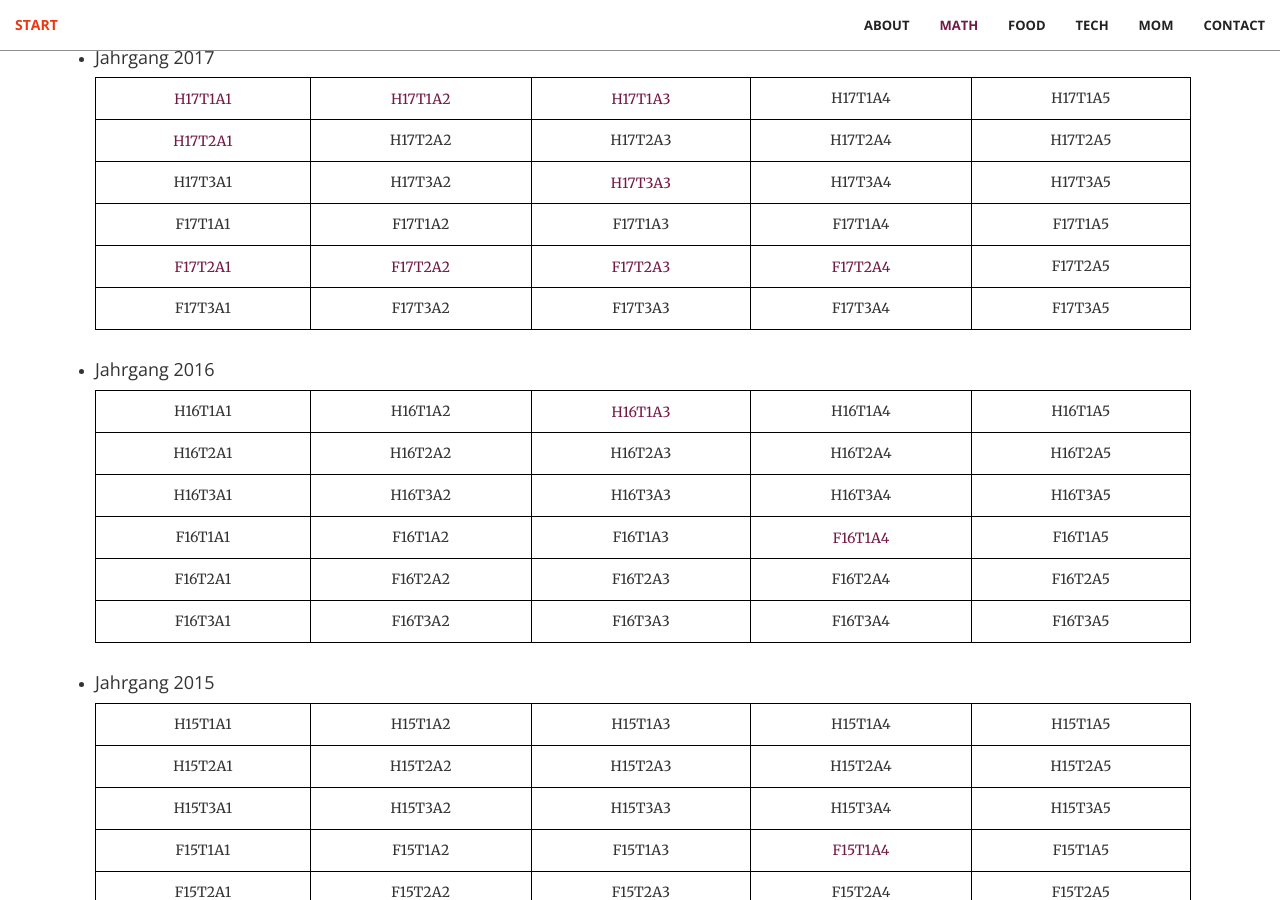
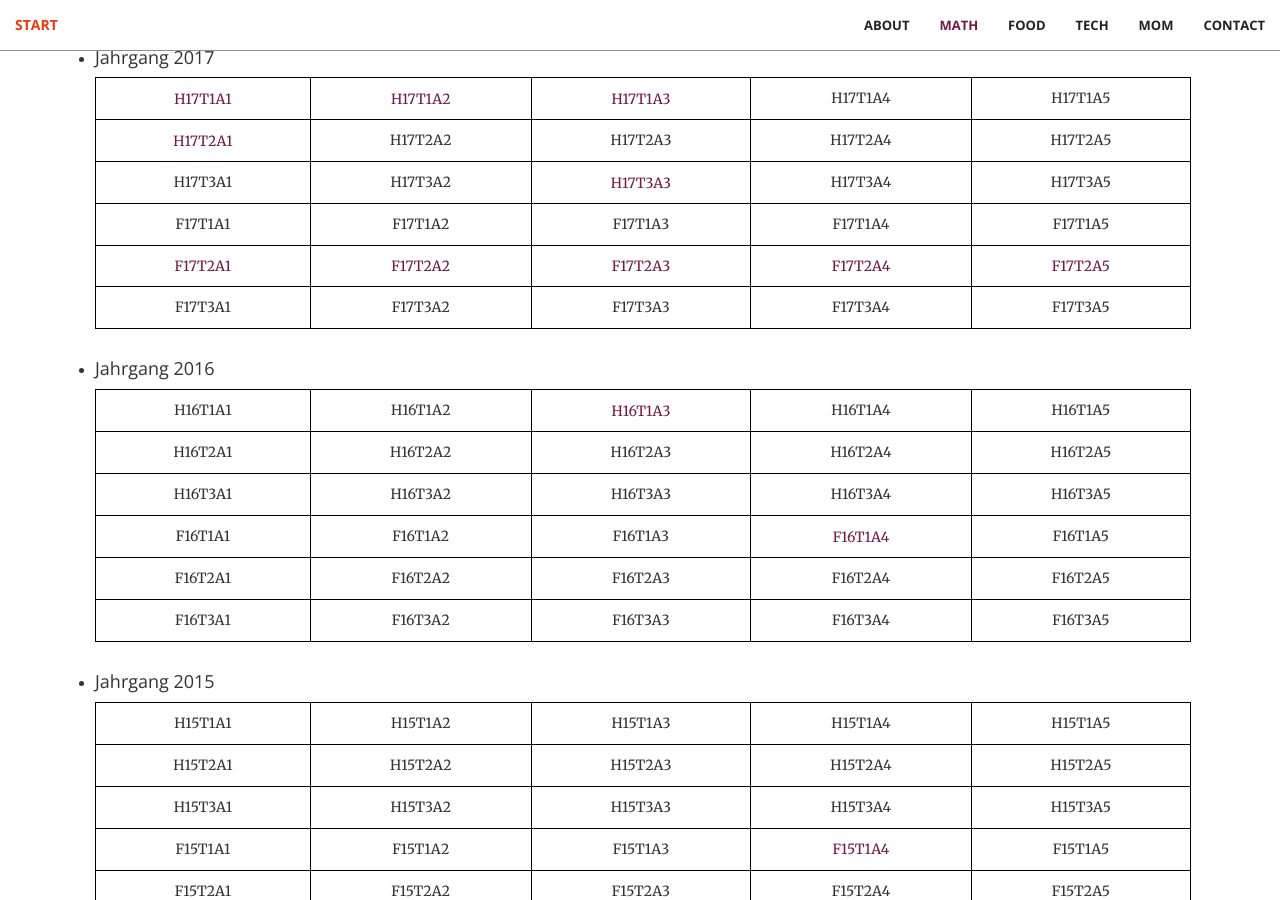
Before and after one commit to trabaldini/trabaldini.github.io, a Jekyll site: the page built from index.html, in a window 1280 px wide and 900 px high, scrolled down 2017 px. Built offline with Jekyll 4.4.1, drawn with Linux system fonts in a browser that asks for light colours.

Commit message:
adds new math solution

```diff
--- a/_includes/math.html
+++ b/_includes/math.html
@@ -305,16 +305,16 @@
                                     <a href="aufg/F17T2A1_RA.pdf" target="_blank">F17T2A1</a>
                                 </td>
                                 <td>
-                                    <a href="aufg/F17T2A2_DGL.pdf" target="_blank">F17T2A2</p>
-                                </td>
-                                <td>
-                                    <a href="aufg/F17T2A3_DGL.pdf" target="_blank">F17T2A3</p>
-                                </td>
-                                <td>
-                                    <a href="aufg/F17T2A4_FT.pdf" target="_blank">F17T2A4</p>
-                                </td>
-                                <td>
-                                    <p>F17T2A5</p>
+                                    <a href="aufg/F17T2A2_DGL.pdf" target="_blank">F17T2A2</a>
+                                </td>
+                                <td>
+                                    <a href="aufg/F17T2A3_DGL.pdf" target="_blank">F17T2A3</a>
+                                </td>
+                                <td>
+                                    <a href="aufg/F17T2A4_FT.pdf" target="_blank">F17T2A4</a>
+                                </td>
+                                <td>
+                                    <a href="aufg/F17T2A5_FT.pdf" target="_blank">F17T2A5</a>
                                 </td>
                             </tr>
                             <tr>
```
Also changed, not shown: 1 other file.
